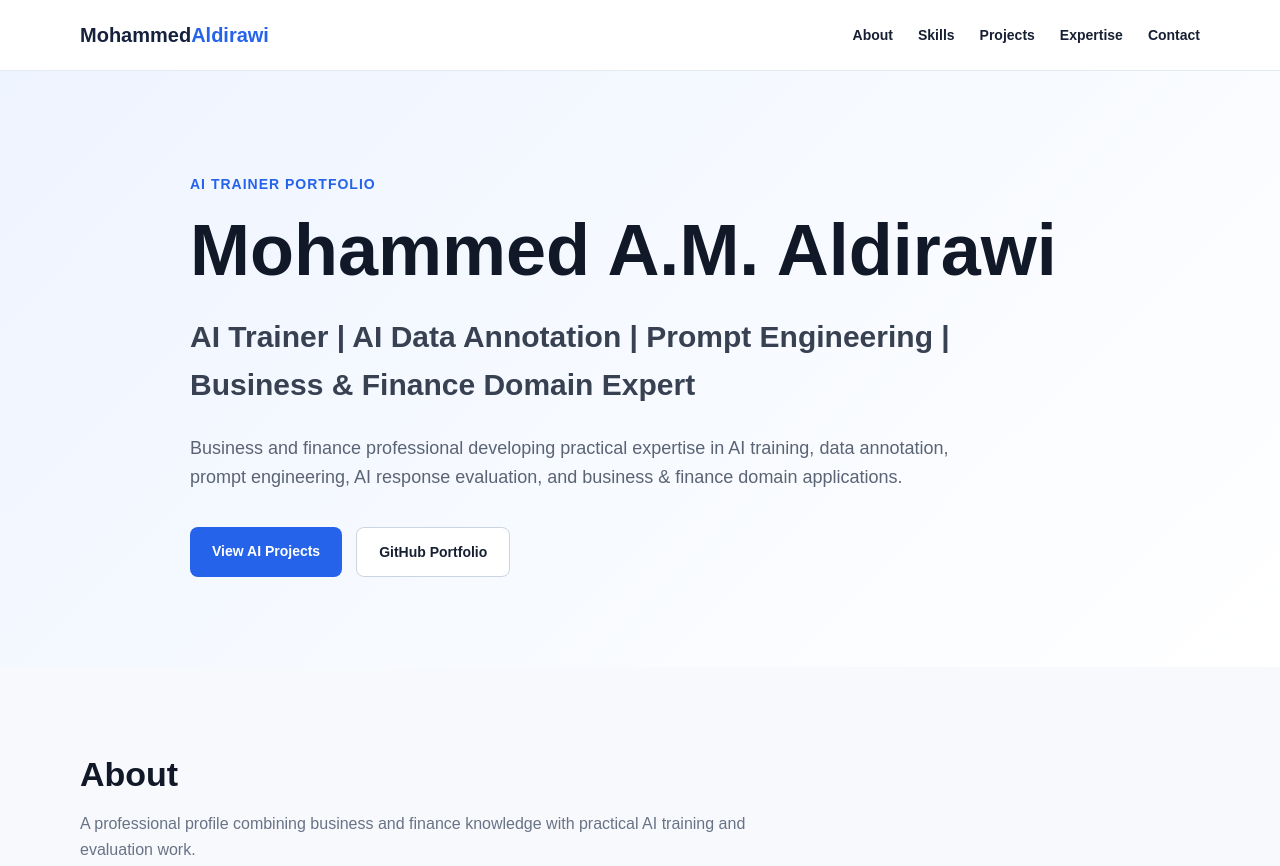
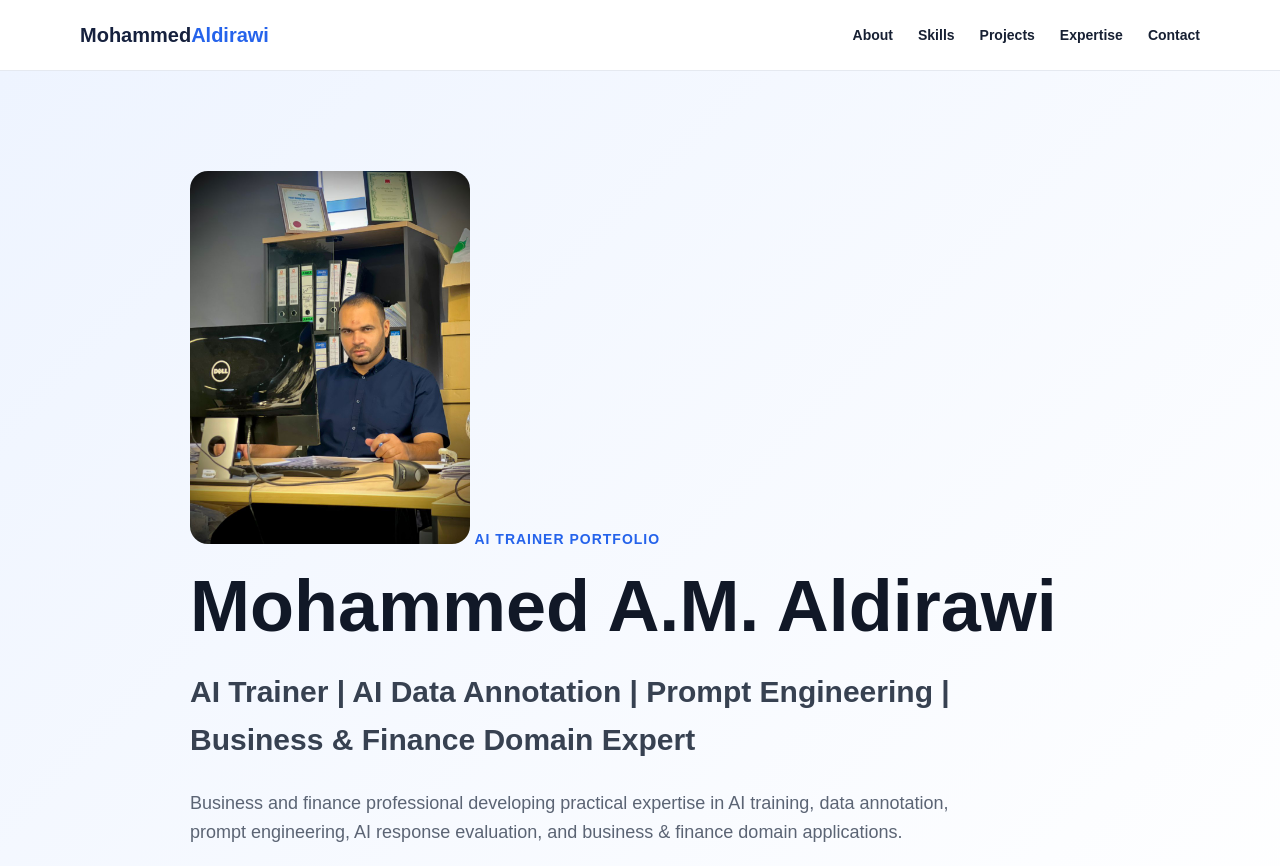
Before and after one commit to MohamedAldirawi/ai-trainer-portfolio, a plain HTML site: page index.html in a window 1280 px wide. Shown: the top 866 px of the page. Drawn offline with Linux system fonts and the light colour scheme.

Commit message:
Add profile photo to AI Portfolio

```diff
--- a/index.html
+++ b/index.html
@@ -449,7 +449,9 @@
 
   <header class="hero">
     <div class="container hero-content">
-
+     <img src="My Office.jpeg"
+     alt="Mohammed A.M. Aldirawi"
+     style="width:280px; height:auto; border-radius:18px; object-fit:contain; flex-shrink:0;">
       <div class="eyebrow">
         AI Trainer Portfolio
       </div>
```
